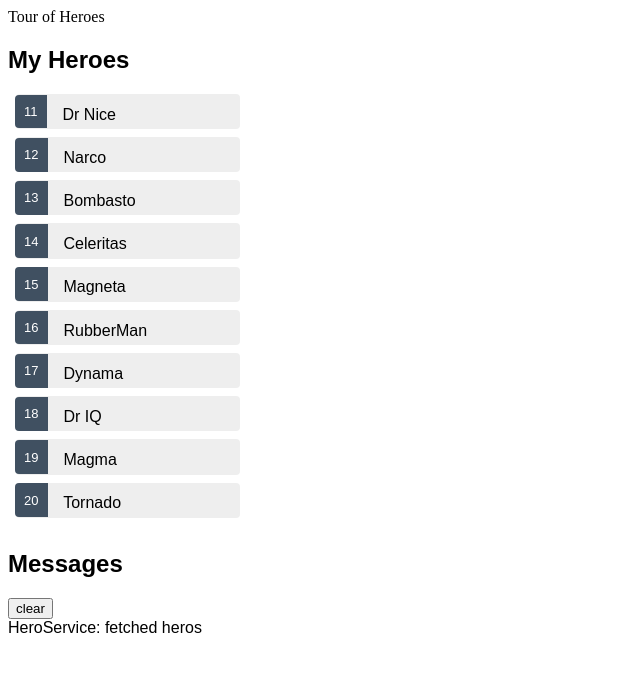
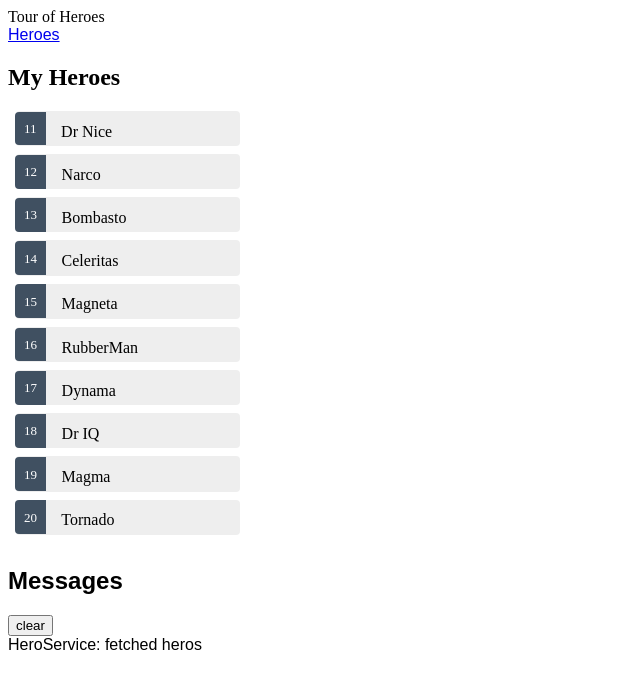
Before and after one commit to spartan1cs/Angular-8, an Angular app in the folder project1/: page /heros in a window 1280 px wide. Shown: the top 688 px of the page, without its empty margins (0-640 px from the left). Built offline with nearby package versions, Linux system fonts and the light colour scheme.

Commit message:
Add a navigation link (routerLink)

```diff
--- a/project1/src/app/app.component.html
+++ b/project1/src/app/app.component.html
@@ -1,4 +1,10 @@
 {{title}}
+<nav>
+    <a routerLink="/heros">Heroes</a>
+  </nav>
+<router-outlet></router-outlet>
 
-<app-heros></app-heros>
-<app-messages></app-messages>
+<!-- <app-heros></app-heros>
+ -->
+
+ <app-messages></app-messages>
```
Also changed, not shown: project1/src/app/app-routing.module.ts (+6 -3 lines).
